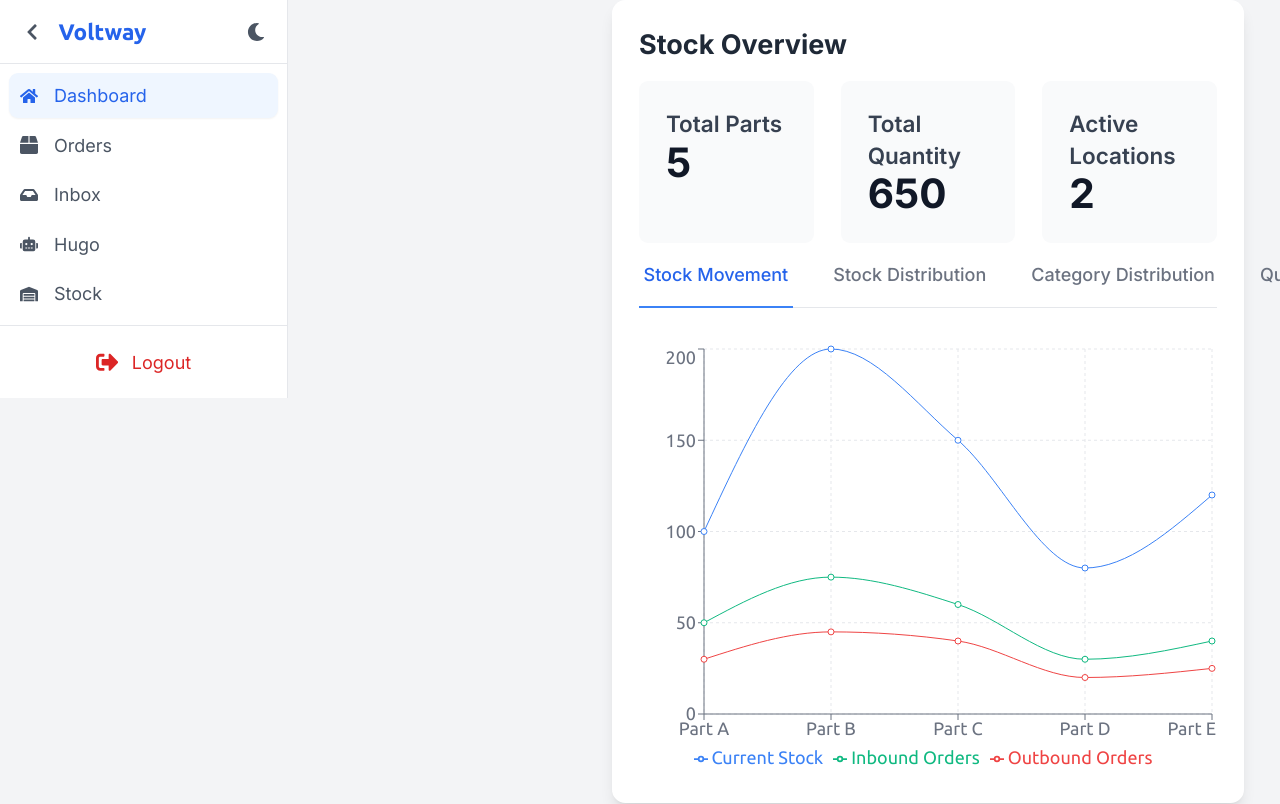
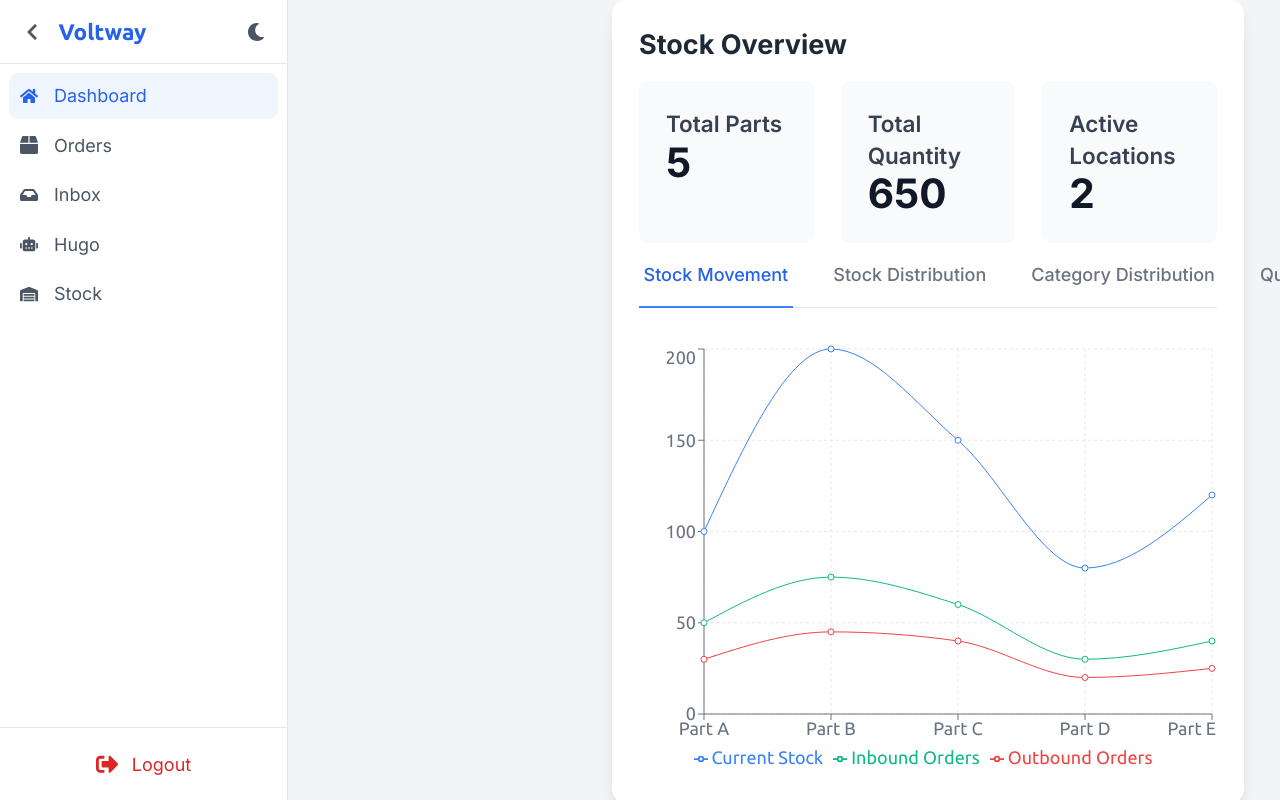
Before and after one commit to DaniaMania/hugo, a React (Create React App) app in the folder frontend/: page /main in a window 1280 px wide. Shown: the top 804 px of the page. Built offline with nearby package versions, Linux system fonts and the light colour scheme.

Commit message:
temporarily and dont ever reverse back to this

```diff
--- a/frontend/package.json
+++ b/frontend/package.json
@@ -27,9 +27,9 @@
     "web-vitals": "^2.1.4"
   },
   "scripts": {
-    "start": "PORT=3001 react-app-rewired start",
-    "build": "react-app-rewired build",
-    "test": "react-app-rewired test",
+    "start": "react-scripts start",
+    "build": "react-scripts build",
+    "test": "react-scripts test",
     "eject": "react-scripts eject"
   },
   "eslintConfig": {
--- a/frontend/src/pages/MainPage.js
+++ b/frontend/src/pages/MainPage.js
@@ -45,7 +45,7 @@ function MainPage() {
 
     return (
         <div
-            className="flex min-h-screen bg-gray-100 dark:bg-black"
+            className="flex h-screen bg-gray-100 dark:bg-black"
             onKeyDown={handleKeyDown}
             tabIndex={0}
         >
```
Also changed, not shown: 1 other file (tests, documents, lock files or other folders).
